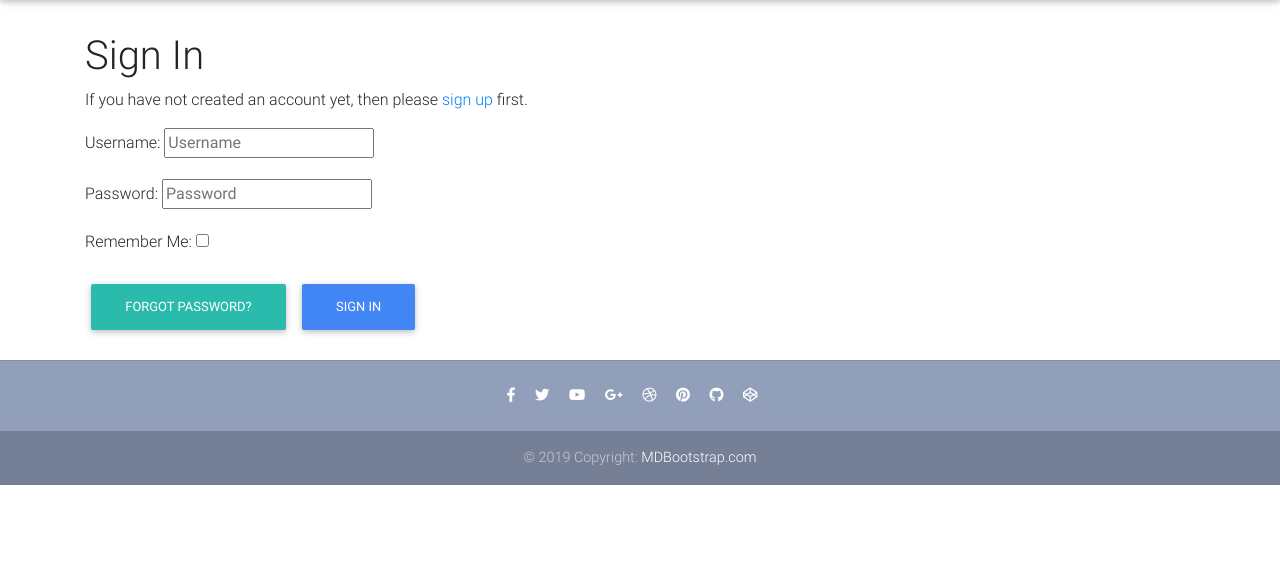
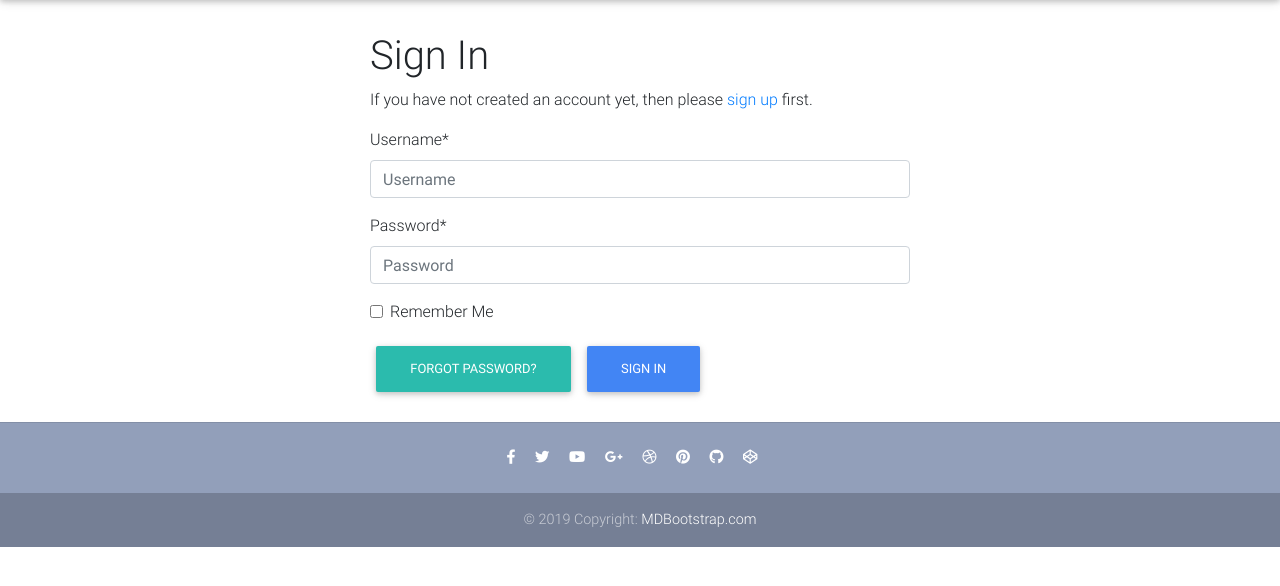
Before and after one commit to amin72/ecommerce_django, a Django app: page /accounts/login/ in a window 1280 px wide. Shown: the part 64-650 px from the top of the page. Run offline with Django 3.2, Linux system fonts and the light colour scheme; some libraries are stand-ins or nearby versions.

Commit message:
use crispy in login.html

```diff
--- a/templates/account/login.html
+++ b/templates/account/login.html
@@ -1,5 +1,5 @@
 {% extends "base.html" %}
-
+{% load crispy_forms_tags %}
 
 {% load i18n %}
 {% load account socialaccount %}
@@ -15,7 +15,7 @@
 
         <!--Grid row-->
         <div class="row wow fadeIn">
-            <div class="col-12">
+            <div class="col-6 offset-3">
                 <h1>{% trans "Sign In" %}</h1>
 
                 {% get_providers as socialaccount_providers %}
@@ -43,7 +43,7 @@
 
                 <form class="login" method="POST" action="{% url 'account_login' %}">
                     {% csrf_token %}
-                    {{ form.as_p }}
+                    {{ form | crispy }}
                     {% if redirect_field_value %}
                         <input type="hidden" name="{{ redirect_field_name }}" value="{{ redirect_field_value }}" />
                     {% endif %}
```
